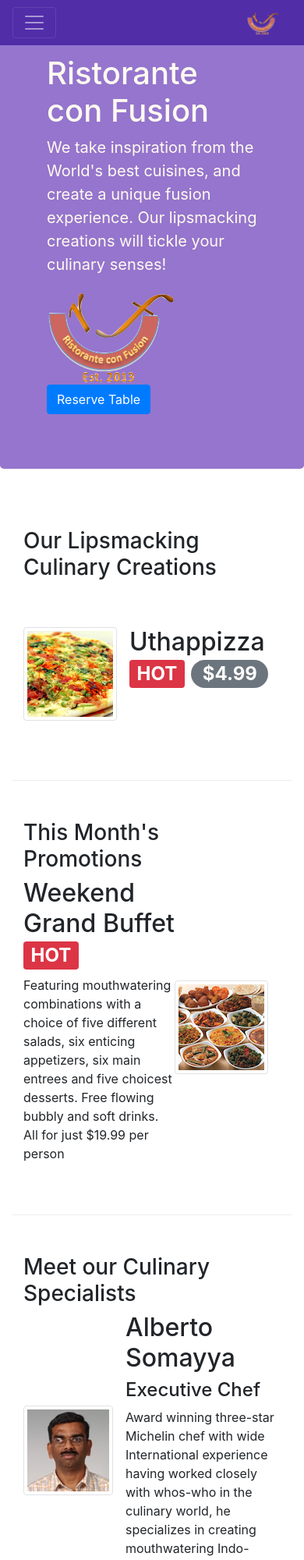
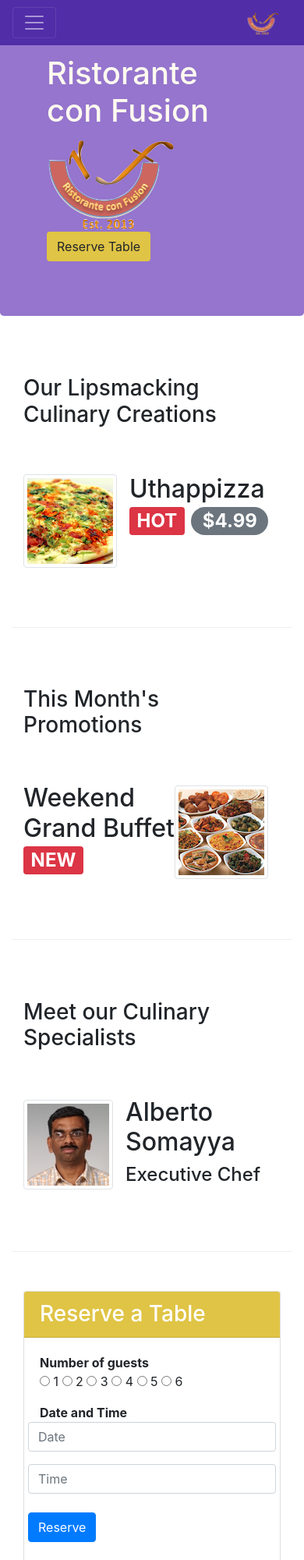
Before and after one commit to bhuwan1998/web-dev-course, a website: page index.html in a window 390 px wide. Shown: the top 2000 px of the page at 78% size. Drawn offline with nearby package versions, Linux system fonts and the light colour scheme.

Commit message:
Assignment 2 almost complete

```diff
--- a/css/styles.css
+++ b/css/styles.css
@@ -42,3 +42,12 @@
 .navbar-dark{
     background: #512DA8;
 }
+
+#reserve-table{
+    background-color: #e0c445;
+}
+
+#reserve-button{
+    background-color: #e0c445;
+
+}
--- a/index.html
+++ b/index.html
@@ -58,8 +58,9 @@
             <div class="row row-header">
                 <div class="col-12 col-sm-6">
                     <h1>Ristorante con Fusion</h1>
+                    <span class="d-none d-sm-block">
                     <p>We take inspiration from the World's best cuisines, and create a unique fusion experience. Our
-                        lipsmacking creations will tickle your culinary senses!</p>
+                        lipsmacking creations will tickle your culinary senses!</p> </span>
                 </div>
                 <!-- Explicitly specifying for screens
                 for small we can see that we have specified 6 for the previous one
@@ -69,8 +70,9 @@
                     <img src="images/img/logo.png" class="img-fluid">
 
                 </div>
+
                 <div class="col-12 col-sm-3 align-self-center">
-                    <a type="button" class="btn btn-primary" href="#reserve-table"> Reserve Table </a>
+                    <a id="reserve-button" type="button" class="btn" href="#reserve-table"> Reserve Table </a>
                 </div>
             </div>
         </div>
@@ -110,12 +112,13 @@
             <div class="col col-sm col-md">
                 <div class="media">
                     <div class="media-body">
-                        <h2 class="mt-0">Weekend Grand Buffet <span class="badge badge-danger"> HOT </span> </h2>
+                        <h2 class="mt-0">Weekend Grand Buffet <span class="badge badge-danger"> NEW </span> </h2>
+                        <span class="d-none d-sm-block">
                         <p>Featuring mouthwatering combinations with a choice of five different salads, six enticing
                             appetizers,
                             six main entrees and five choicest desserts. Free flowing bubbly and soft drinks. All for
                             just
-                            $19.99 per person </p>
+                            $19.99 per person </p> </span>
                     </div>
                     <img class="d-flex mr-3 img-thumbnail align-self-center" src="images/img/buffet.png" alt="buffet">
                 </div>
@@ -132,22 +135,25 @@
                     <div class="media-body">
                         <h2 class="mt-0">Alberto Somayya</h2>
                         <h4>Executive Chef</h4>
+                        <span class="d-none d-sm-block">
                         <p>Award winning three-star Michelin chef with wide International experience having worked
                             closely with
                             whos-who in the culinary world, he specializes in creating mouthwatering Indo-Italian fusion
                             experiences. </p>
+                            </span>
                     </div>
                 </div>
             </div>
         </div>
     </div>
 
-    <div container>
+    <!-- <div container>
         <div class="row row-content align-items-center">
-            <div class="col-md-6 offset-md-3">
+            <div class="col-md-6 offset-md-3 col-sm">
                 <div class="card">
-                    <h3 id="reserve-table" class="card-header badge-primary text-white"> Reserve Table </h3>
+                    <h3 id="reserve-table" class="card-header badge-primary text-white"> Reserve a Table </h3>
                     <div class="card-body" id="form">
+                        <form>
                         <form class="form-group row">
                             <label for="guests" class="col-md-2 col-form-label"> Number of guests </label>
                             <div class="offset-1 col">
@@ -188,12 +194,82 @@
                             <button type="button" class="btn btn-primary"> Reserve </button>
                         </div>
                     </div>
+                </form>
 
 
-                    </form>
+                </div>
                 </div>
             </div>
+        </div> -->
+    <div class="container">
+        <div class="row row-content">
+            <div class="col-sm col-md-6 offset-md-3">
+                <div class="card">
+                    <h3 id="reserve-table" class="card-header badge-primary text-white"> Reserve a Table </h3>
+                    <div class="card-body">
+                        <dl class="row">
+                            <!--nest cols-->
+                            <dt class="col-md-3 col-sm"> Number of guests </dt>
+                            <dd class="col-md-9 col-sm">
+                                    <label class="radio-inline">
+                                        <input type="radio" name="optradio"> 1
+                                    </label>
+                                    <label class="radio-inline">
+                                        <input type="radio" name="optradio"> 2
+                                    </label>
+                                    <label class="radio-inline">
+                                        <input type="radio" name="optradio"> 3
+                                    </label>
+                                    <label class="radio-inline">
+                                        <input type="radio" name="optradio"> 4
+                                    </label>
+                                    <label class="radio-inline">
+                                        <input type="radio" name="optradio"> 5
+                                    </label>
+                                    <label class="radio-inline">
+                                        <input type="radio" name="optradio"> 6
+                                    </label>
+                            </dd>
+
+                            <dt class="col-md-3 col-sm"> Date and Time  </dt>
+                            <dd class="col-md-9 col-sm">
+                                <div class="row">
+                                <div class="col-sm-4 col-md-5">
+                                <form class="form-group row">
+                                    <input type="text" class="form-control" id="date" name="date" placeholder="Date">
+                                    </input>
+                                    </form>
+                                    </div>
+                                    <div class="col-sm-4 col-md-5">
+                                      <form class="form-group row">
+                                        <input type="text" class="form-control" id="time" name="time" placeholder="Time">
+                                        </input>
+                                        </form>
+                                        </div>
+                                </div>
+
+                             </dd>
+
+                             <dt class="col-md-3 col-sm"> </dt>
+                             <dd>
+                                <div class="form-group row">
+                                    <div class="col-sm col-md-4">
+                                        <button type="submit" class="btn btn-primary"> Reserve </button>
+                                    </div>
+                                </div>
+                             </dd>
+
+
+                        </dl> <!-- description list -->
+                    </div>
+
+
+                </div>
+            </div>
+
         </div>
+    </div>
+
     </div>
     </div>
     <!-- Creating a footer -->
```
Also changed, not shown: contactus.html (+0 -1 lines), 1 other file.
